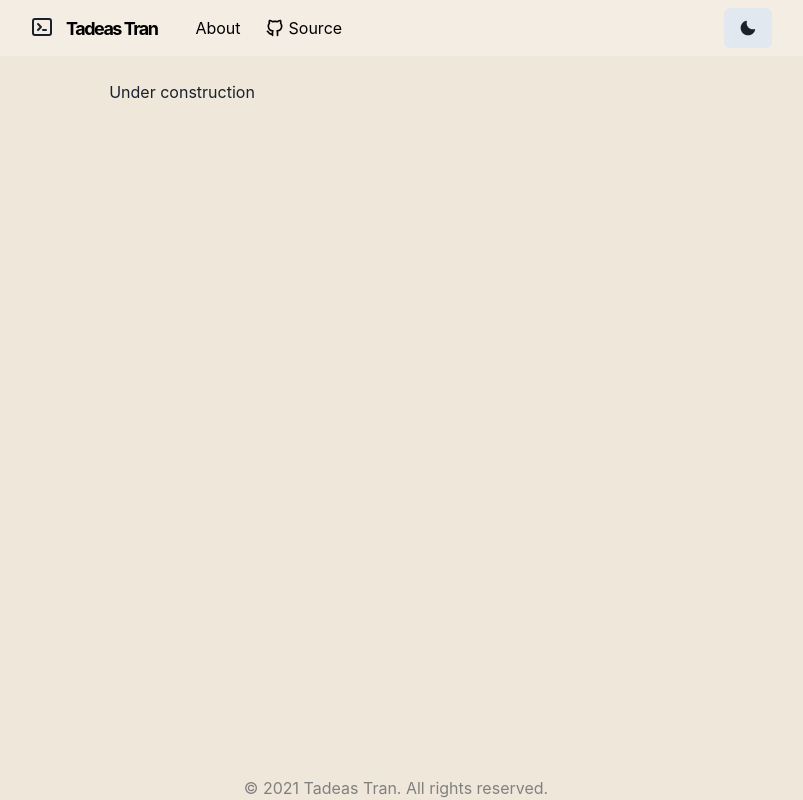
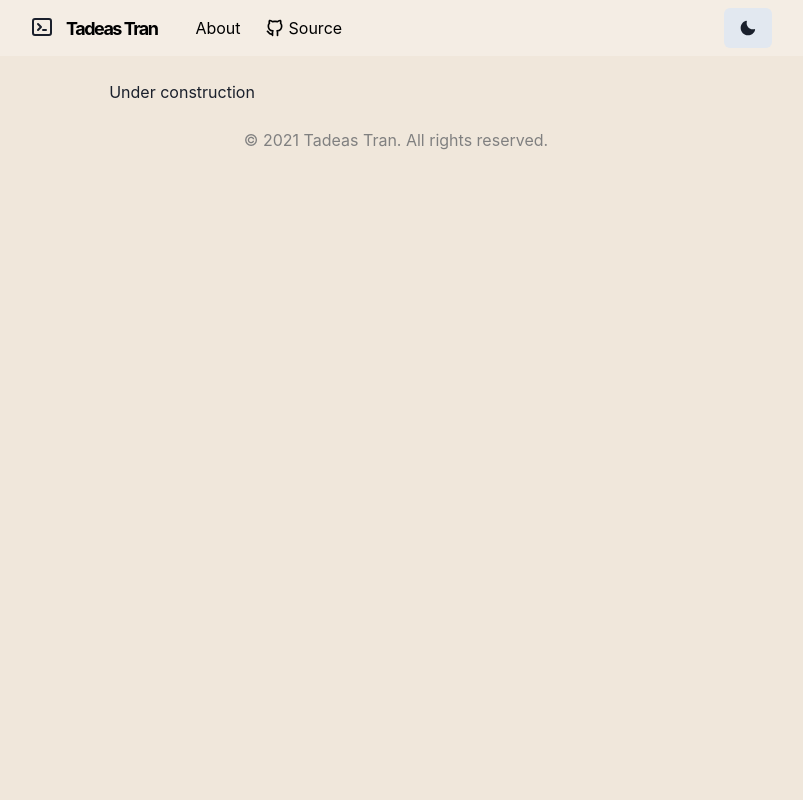
Before and after one commit to honyoP/portfolio-web, a Next.js app: page /work in a window 1280 px wide. Shown: the whole page, without its empty margins (244-1047 px from the left). Built offline with nearby package versions, Linux system fonts and the light colour scheme.

Commit message:
Refactoring

```diff
--- a/pages/_app.js
+++ b/pages/_app.js
@@ -4,16 +4,16 @@ import Navbar from '../components/navbar'
 import theme from '../libs/theme'
 
 function MyApp({ Component, pageProps }) {
-  return(
+  return (
     <ChakraProvider theme={theme}>
       <head>
         <title>Portfolio</title>
       </head>
-    <Navbar/>
+      <Navbar />
+      <Component {...pageProps} />
       <Center>
-      <Text color="gray" position="fixed" bottom="0">© {new Date().getFullYear()} Tadeas Tran. All rights reserved.</Text>
+        <Text color="gray" position="relative" bottom="0">© {new Date().getFullYear()} Tadeas Tran. All rights reserved.</Text>
       </Center>
-    <Component {...pageProps} />
     </ChakraProvider>
   )
 }
--- a/pages/_document.js
+++ b/pages/_document.js
@@ -7,7 +7,7 @@ export default class Document extends NextDocument {
     return(
       <Html lang="en">
         <Head>
-	  <link rel="icon" href="/favicon.svg" />
+	        <link rel="icon" href="/favicon.svg" />
         </Head>
         <body>
           <ColorModeScript initialColorMode={theme.config.initialColorMode} />
```
Also changed, not shown: pages/contact.js (deleted, +0 -15 lines), pages/index.js (+1 -9 lines), 2 other files (tests, documents, lock files or other folders). Lines whose indentation alone changed are shown as unchanged.
